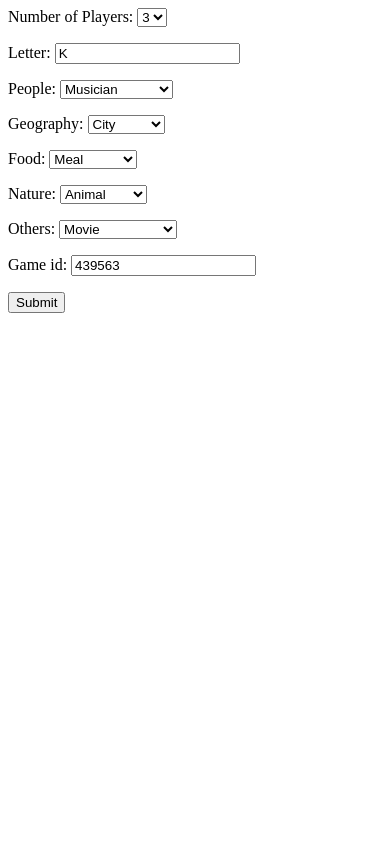
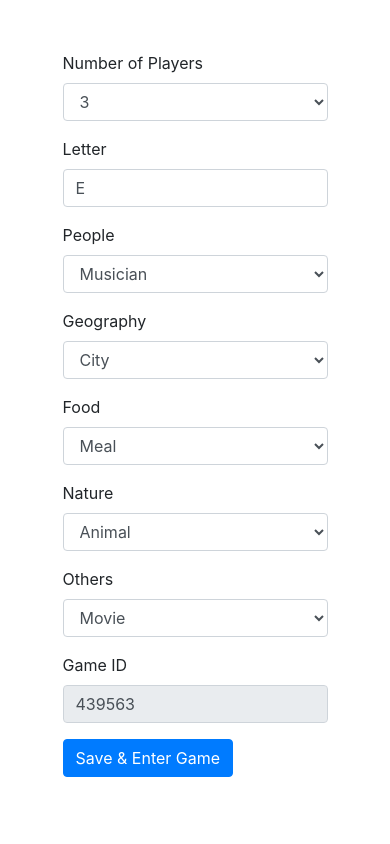
Before and after one commit to IS-D-Game/CLR, a Django app: page /settings/ in a window 390 px wide. Run offline with Django 3.2, Linux system fonts and the light colour scheme; some libraries are stand-ins or nearby versions.

Commit message:
Change Letter generator
- Move random letter generator from form to view, so it's also able to change the random letter by refresh the page

```diff
--- a/stop/game/forms.py
+++ b/stop/game/forms.py
@@ -10,8 +10,8 @@ class SettingsForm(forms.ModelForm):
     # game_id     = forms.IntegerField()
     CHOICES_Players = (('3','3'),('4','4'),('5','5'))
     number_of_players = forms.ChoiceField(choices=CHOICES_Players, label='Number of Players')
-    list_letters = string.ascii_uppercase
-    game_letter = forms.CharField(initial=random.choice(list_letters), label='Letter')
+    # list_letters = string.ascii_uppercase
+    game_letter = forms.CharField(label='Letter')
     CHOICES_People = (('Musician', 'Musician'), ('Band', 'Band'),('Hollywood-Star', 'Hollywood-Star'),('Athlete', 'Athlete'),('Politician', 'Politician'),)
     CHOICES_Geography = (('City', 'City'), ('Country', 'Country'), ('River', 'River'), ('Lake', 'Lake'),('Mountain', 'Mountain'),)
     CHOICES_Food = (('Meal', 'Meal'), ('Liquor', 'Liquor'), ('Candy', 'Candy'), ('Fruit', 'Fruit'), ('Vegetables', 'Vegetables'),)
@@ -22,7 +22,7 @@ class SettingsForm(forms.ModelForm):
     category_3          = forms.ChoiceField(choices=CHOICES_Food, label="Food")
     category_4          = forms.ChoiceField(choices=CHOICES_Nature, label="Nature")
     category_5          = forms.ChoiceField(choices=CHOICES_Others, label="Others")
-    game_id = forms.CharField()
+    game_id = forms.CharField(label = "Game ID")
     class Meta:
         model = Settings
         fields = [
--- a/stop/game/templates/game/game.html
+++ b/stop/game/templates/game/game.html
@@ -17,7 +17,7 @@
                 <div class="container">
                     {% bootstrap_form form %}
                     {% buttons %}
-                    <button class="btn btn-primary" type="submit">Submit</button>
+                    <button class="btn btn-primary" type="submit">STOP!</button>
                     {% endbuttons %}
                 </div>
             </form>
--- a/stop/game/templates/game/game_create.html
+++ b/stop/game/templates/game/game_create.html
@@ -1,4 +1,28 @@
-<form action='.' method='POST'>{% csrf_token %}
-    {{ form.as_p }}
-    <input type="submit" value=Submit>
-</form>
+
+{# Load the tag library #}
+{% load bootstrap4 %}
+
+{# Load CSS and JavaScript #}
+{% bootstrap_css %}
+{% bootstrap_javascript jquery='full' %}
+
+{# Display django.contrib.messages as Bootstrap alerts #}
+{% bootstrap_messages %}
+
+
+
+<div class="container h-100">
+    <div class="row h-100 justify-content-center align-items-center">
+        <div class="col-10 col-md-8 col-lg-6">
+            <form action='.' class="form" method='POST'>
+                {% csrf_token %}
+                <div class="container">
+                    {% bootstrap_form form %}
+                    {% buttons %}
+                    <button class="btn btn-primary" type="submit">Save & Enter Game</button>
+                    {% endbuttons %}
+                </div>
+            </form>
+        </div>
+    </div>
+</div>
--- a/stop/game/templates/game/player_create.html
+++ b/stop/game/templates/game/player_create.html
@@ -21,7 +21,7 @@
                 <div class="container">
                     {% bootstrap_form form %}
                     {% buttons %}
-                    <button class="btn btn-primary" type="submit">Submit</button>
+                    <button class="btn btn-primary" type="submit">Start Game when everyone is Ready</button>
                     {% endbuttons %}
                 </div>
             </form>
--- a/stop/game/templates/game/start_page.html
+++ b/stop/game/templates/game/start_page.html
@@ -16,7 +16,7 @@
             <!-- Form -->
             <h1>Hello to STOP</h1>
 
-            <a class="btn btn-primary" href="/settings/" role="button">Start Game</a>
+            <a class="btn btn-primary" href="/settings/" role="button">Create Game</a>
             <a class="btn btn-primary" href="/player/" role="button">Enter Game</a>
             <!-- Form end -->
         </div>
--- a/stop/game/views.py
+++ b/stop/game/views.py
@@ -2,6 +2,7 @@ from django.shortcuts import render, get_object_or_404, redirect
 from django.http import HttpResponse
 import json
 import random
+import string
 from .forms import SettingsForm
 from .forms import AnswerForm
 from .forms import PlayerForm
@@ -81,6 +82,8 @@ def game_create_view(request):
         form = SettingsForm()
         form.fields['game_id'].widget = forms.TextInput(attrs={'readonly': 'readonly'})
         form.fields['game_id'].initial = random.randint(100000, 999999)
+        list_letters = string.ascii_uppercase
+        form.fields['game_letter'].initial = random.choice(list_letters)
 
         context = {
             'form': form
```
Also changed, not shown: stop/game/templates/game/evaluation.html (+206 -164 lines), stop/db.sqlite3.
